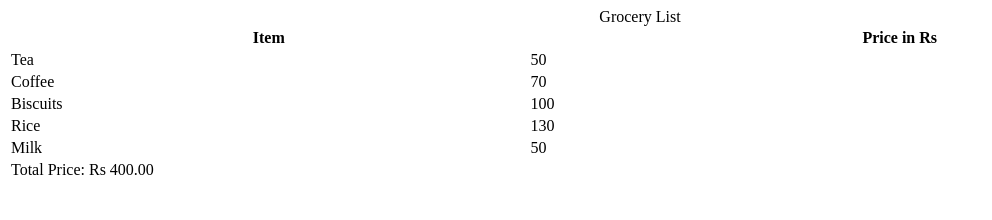
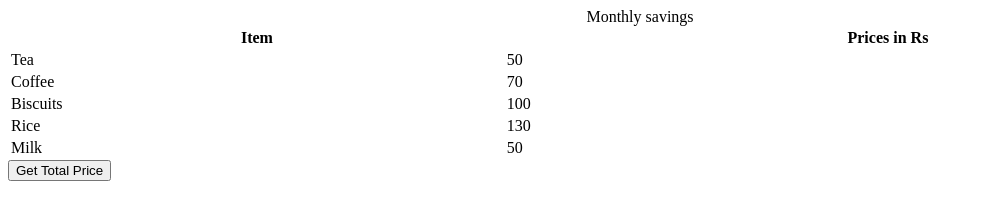
Before and after one commit to acciojob/grofers-checkout-jaybaraiya0840, a website: page main.html in a window 1280 px wide. Shown: the whole page, without its empty margins (0-992 px from the left). Drawn offline with Linux system fonts and the light colour scheme.

Commit message:
created a submission

```diff
--- a/main.html
+++ b/main.html
@@ -1,4 +1,5 @@
 <!DOCTYPE html>
+
 <html>
 
 <head>
@@ -6,11 +7,14 @@
 </head>
 
 <body>
-    <table id="grocery-table" style="width: 100%">
-        <caption>Grocery List</caption>
+    <!-- the entire body must be written by student -->
+    <table style="width: 100%">
+    <caption>
+      Monthly savings
+    </caption>
     <tr>
       <th>Item</th>
-            <th>Price in Rs</th>
+      <th>Prices in Rs</th>
     </tr>
     <tr>
       <td class="item">Tea</td>
@@ -33,8 +37,9 @@
       <td class="price">50</td>
     </tr>
   </table>
+    <script type="text/javascript" src="./script.js">
+</script>
 
-    <script src="script.js"></script>
 </body>
 
 </html>
--- a/script.js
+++ b/script.js
@@ -1,33 +1,42 @@
+// Create the "Get Total Price" button dynamically
+const getSumBtn = document.createElement("button");
+getSumBtn.append("Get Total Price");
+document.body.appendChild(getSumBtn);
+
 // Function to calculate and display the total price
-const getTotalPrice = () => {
+const getSum = () => {
     // Get all price elements (elements with the class "price")
-    const prices = document.querySelectorAll('.price');
+    const prices = document.querySelectorAll(".price");
 
     // Initialize total price to 0
     let totalPrice = 0;
 
     // Loop through each price element and add its value to the total
     prices.forEach(price => {
-        totalPrice += parseFloat(price.textContent); // Convert text content to float
+        totalPrice += parseInt(price.textContent); // Use parseInt to get integer values
     });
 
-    // Get the table by ID
-    const table = document.getElementById('grocery-table');
+    // Get the table element
+    const table = document.querySelector("table");
 
     // Create a new row for the total price
-    const totalRow = document.createElement('tr');
+    const totalRow = document.createElement("tr");
 
-    // Create a new cell for the total price and set the colspan
-    const totalCell = document.createElement('td');
-    totalCell.colSpan = 2;  // Make the cell span across both columns (Item and Price)
-    totalCell.textContent = `Total Price: Rs ${totalPrice.toFixed(2)}`;  // Format the total price
+    // Create a new cell for the total price
+    const totalCell = document.createElement("td");
 
-    // Append the total cell to the total row
+    // Set the text content with the total price
+    totalCell.textContent = `Total Price: Rs ${totalPrice}`;
+
+    // Optional: Assign an ID to the total cell if needed
+    totalCell.id = "ans";
+
+    // Add the total cell to the total row
     totalRow.appendChild(totalCell);
 
     // Append the total row to the table
     table.appendChild(totalRow);
 };
 
-// Call the function to calculate and display the total price when the page loads
-getTotalPrice();
+// Add event listener to the button
+getSumBtn.addEventListener("click", getSum);
```
Lines whose indentation alone changed are shown as unchanged.
